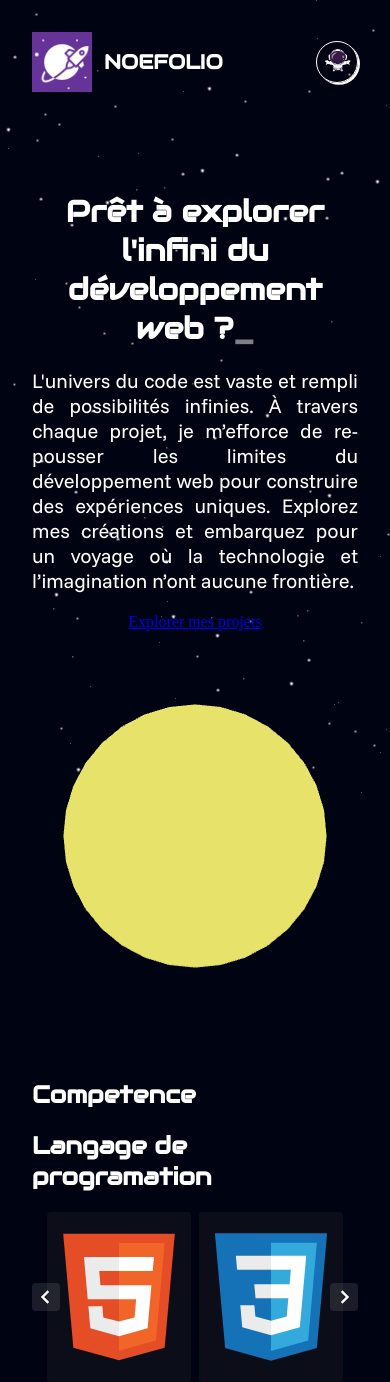
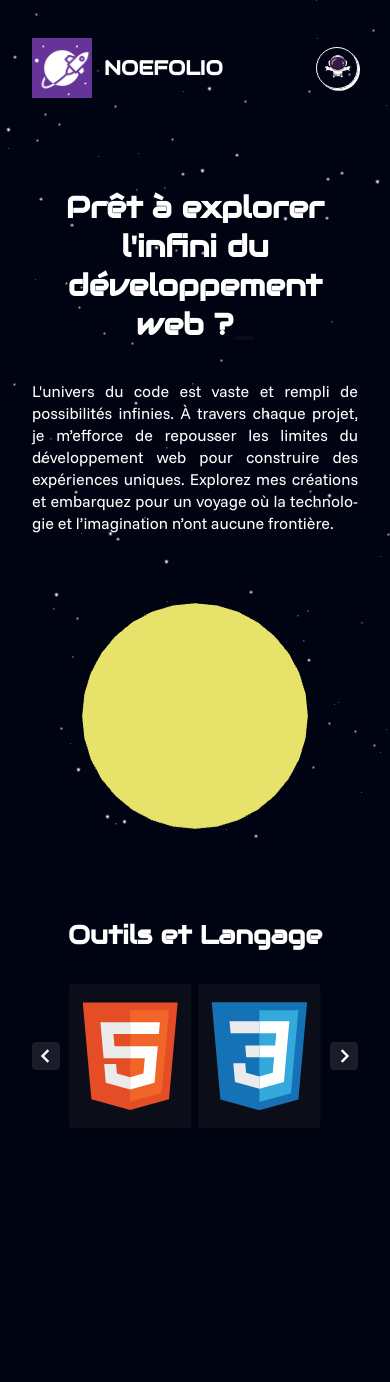
Before and after one commit to Alain-RN/Noefolio, a React (Vite) app: page / in a window 390 px wide. After the commit the page ends 1141 px from the top, so only its background shows below. Built offline with nearby package versions, Linux system fonts and the light colour scheme.

Commit message:
responsive v0.1

```diff
--- a/src/components/Animation/AnimationH1.css
+++ b/src/components/Animation/AnimationH1.css
@@ -1,11 +1,9 @@
 @keyframes blink {
-    0% { opacity: 1; }
     50% { opacity: 0; }
-    100% { opacity: 1; }
 }
 
 .curseur {
-    animation: blink 500ms steps(2, start) infinite;
+    animation: blink .4s infinite;
 }
 
 h1{
--- a/src/components/Competence/Competence.css
+++ b/src/components/Competence/Competence.css
@@ -9,6 +9,11 @@
     /* background: rebeccapurple; */
     display: flex;
     justify-content: center;
+}
+
+.skill h2 {
+    font-size: 1.8rem;
+    margin-bottom: 36px;
 }
 
 .skill-slider {
@@ -42,3 +47,16 @@
 .r {
     right: 0;
 }
+
+@media (max-width: 428px) {
+
+    .skill h2 {
+        font-size: 1.6rem;
+        text-align: center;
+        margin-bottom: 20px;
+    }
+
+    .skill-slider {
+        transform: scale(0.85);
+    }
+}
--- a/src/components/Competence/Competence.jsx
+++ b/src/components/Competence/Competence.jsx
@@ -28,9 +28,9 @@ export default function Competence() {
 
   return (
     <div className="e skill-container">
-      <h2 className="skill-title">Competence</h2>
+      {/* <h2 className="skill-title">Competence</h2> */}
       <div className="skill" >
-        <h2>Langage de programation</h2>
+        <h2>Outils et Langage</h2>
         <div className="skill-slider-container">
           <BiChevronLeft className="b l" size={28} onClick={handleButtonLeft}/>
           <BiChevronRight className="b r" size={28} onClick={handleButtonRight}/>
--- a/src/components/header/Banniere.css
+++ b/src/components/header/Banniere.css
@@ -1,10 +1,17 @@
 .banniere {
     max-width: var(--max-width);
     margin-inline: auto;
-    padding-block: 48px;
+    /* background: rebeccapurple; */
+    /* margin-block: 48px; */
+    padding-block: 32px;
     display: flex;
     justify-content: space-between;
     flex-wrap: wrap;
+}
+
+.banniere p {
+    font-size: var(--p);
+    line-height: 22px;
 }
 
 .accroche {
@@ -29,6 +36,7 @@
 } */
 
 .scene {
+    /* background: rebeccapurple; */
     width: 100%;
     height: 350px;
     /* background: #f1ef6e; */
@@ -61,3 +69,18 @@
     }
 
 }
+
+@media (max-width: 428px) {
+    .banniere p {
+        /* background: rebeccapurple; */
+        padding-block: 16px;
+    }
+
+    .scene-container {
+        padding-top: 0px;
+    }
+
+    .scene {
+        height: 300px;
+    }
+}
--- a/src/components/header/Banniere.jsx
+++ b/src/components/header/Banniere.jsx
@@ -26,7 +26,7 @@ export default function Banniere() {
           mes créations et embarquez pour un voyage où la technologie et
           l’imagination n’ont aucune frontière.
         </p>
-        <a href="#projects">Explorer mes projets</a>
+        {/* <a href="#projects">Explorer mes projets</a> */}
       </div>
       <div className="scene-container">
         {/* <div className="cercle">
--- a/src/components/header/NavBar.css
+++ b/src/components/header/NavBar.css
@@ -1,5 +1,10 @@
+.nav-container {
+    margin-bottom: 38px;
+}
+
 .navbar {
-    padding-block: 32px;
+    margin-block: 38px;
+    /* background: red; */
     display: flex;
     max-width: var(--max-width);
     margin-inline: auto;
--- a/src/index.css
+++ b/src/index.css
@@ -31,7 +31,7 @@ h2 {
 
 p {
   font-family: "funnel";
-  font-size: 20px;
+  font-size: var(--p);
   text-align: justify;
   hyphens: auto;
 }
@@ -40,6 +40,7 @@ p {
   --show-n-item : 8;
   --max-width : 1278px;
   --h1 : 42px;
+  --p : 20px;
   background: #000311;
   position: relative;
 }
@@ -74,7 +75,8 @@ p {
 @media (max-width: 450px) {
   :root {
     --show-n-item : 2;
-    --h1 : 28px
+    --h1 : 28px;
+    --p : 16px;
   }
 }
 
```
